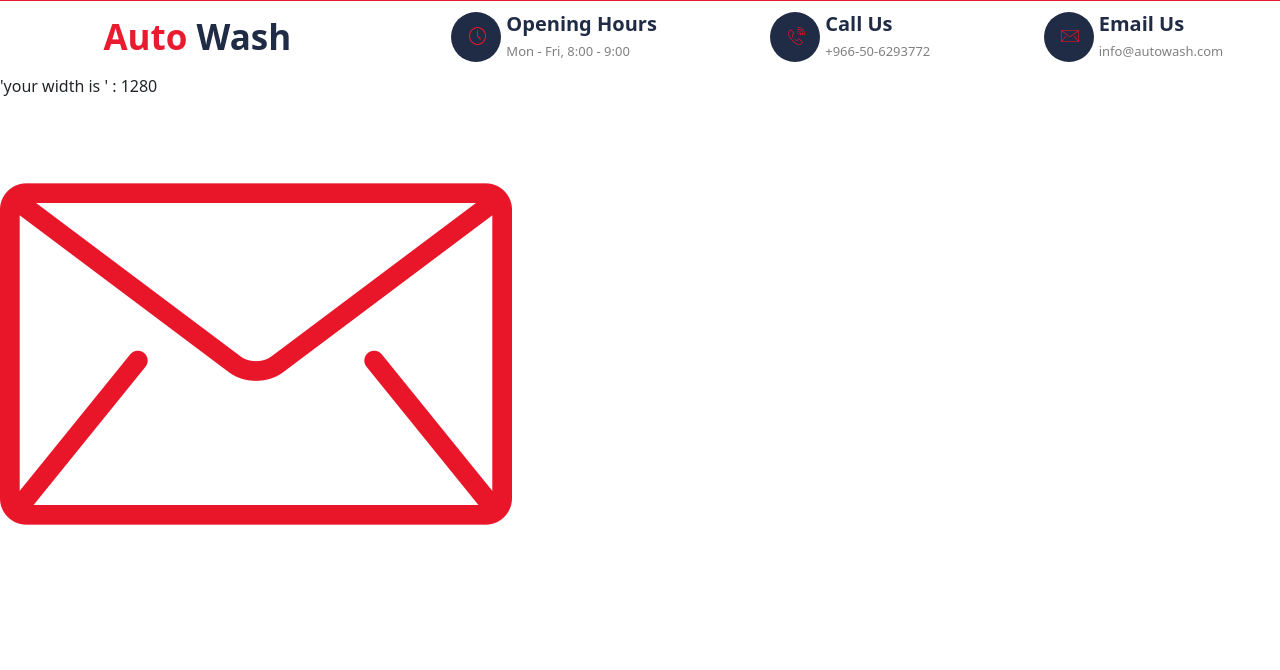
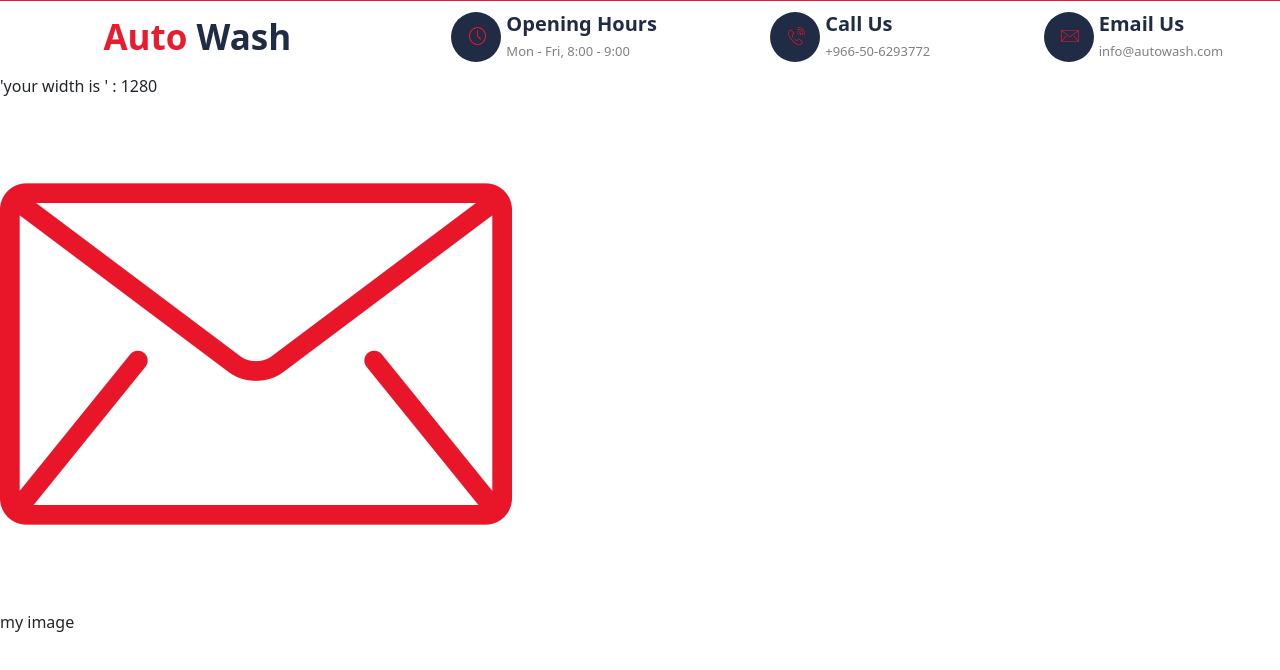
Before and after one commit to Arafat1994/AutoWash, a React (Create React App) app: page / in a window 1280 px wide. Shown: the top 670 px of the page. Built offline with nearby package versions, Linux system fonts and the light colour scheme.

Commit message:
update contne t

```diff
--- a/src/Components/FirstNavbarComponent/FirstNavbarcomponent.js
+++ b/src/Components/FirstNavbarComponent/FirstNavbarcomponent.js
@@ -54,6 +54,9 @@ export default function FirstNavBar() {
 
             <div >
                 <img src='./images/mail.png' alt ='image' />
+                <div>
+                    my image
+                    </div>
             </div>
         </div>
     )
```
